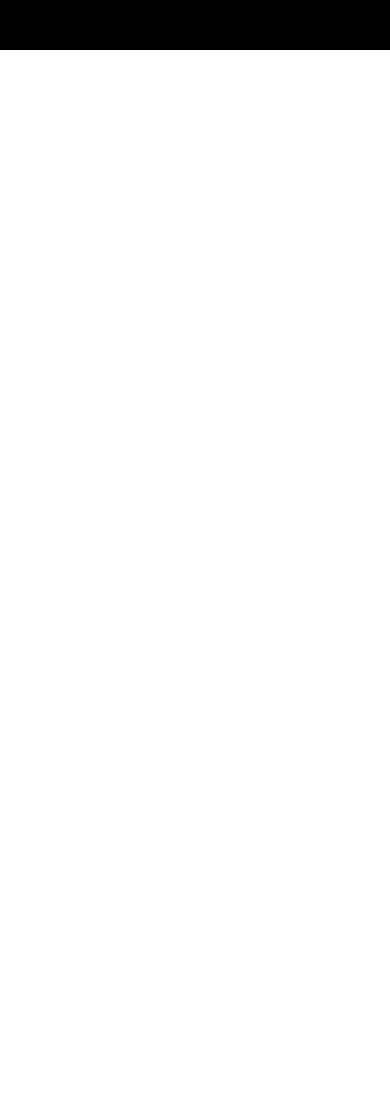
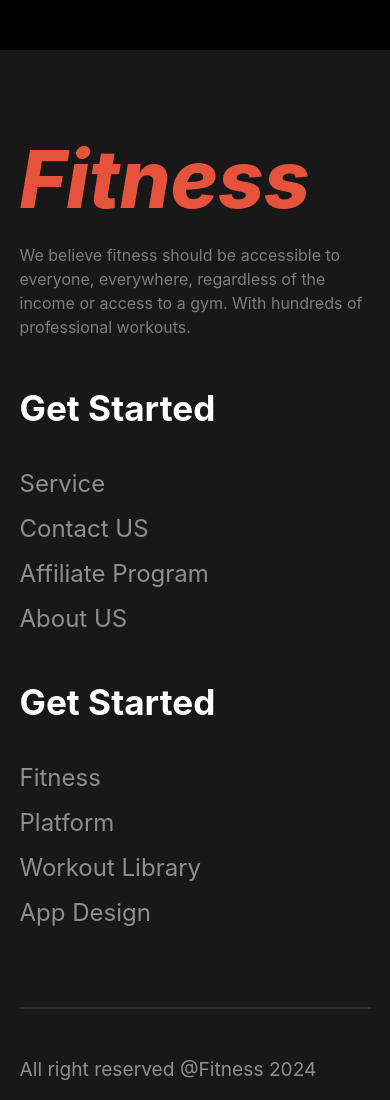
Before and after one commit to Shorno/Assignment-2-PH_Shorno, a website built with Vite: page index.html in a window 390 px wide. Shown: the part 6420-7520 px from the top of the page. Before the commit the page ends 6470 px from the top, so only its background shows below. Built offline with nearby package versions, Linux system fonts and the light colour scheme.

Commit message:
footer section

```diff
--- a/index.html
+++ b/index.html
@@ -186,9 +186,37 @@
             </div>
         </div>
     </section>
-
 </main>
-
+<footer>
+    <div class="footer-container wrapper">
+        <div class="footer-links">
+            <div>
+                <h1 class="brand">Fitness</h1>
+                <p>We believe fitness should be accessible to everyone, everywhere, regardless of the income or access
+                    to a
+                    gym. With hundreds of professional workouts.</p>
+            </div>
+            <div class="links">
+                <h1>Get Started</h1>
+                <a href="#">Service</a>
+                <a href="#">Contact US</a>
+                <a href="#">Affiliate Program</a>
+                <a href="#">About US</a>
+            </div>
+            <div class="links">
+                <h1>Get Started</h1>
+                <a href="#">Fitness</a>
+                <a href="#">Platform</a>
+                <a href="#">Workout Library</a>
+                <a href="#">App Design</a>
+            </div>
+        </div>
+        <div class="line"></div>
+        <div class="footer-text">
+            <p>All right reserved @Fitness 2024</p>
+        </div>
+    </div>
+</footer>
 
 </body>
 </html>
--- a/style.css
+++ b/style.css
@@ -39,7 +39,7 @@ nav {
     align-items: center;
 }
 
-nav h1 {
+nav h1, .brand {
     color: #E6533C;
     font-size: 3rem;
     font-style: italic;
@@ -477,6 +477,66 @@ td {
     background-size: cover;
 }
 
+footer {
+    background-color: #181818;
+}
+
+.footer-container {
+    padding: 5rem 0;
+}
+
+.footer-links {
+    display: grid;
+    grid-template-columns: 2fr 1fr 1fr;
+    place-items: flex-end;
+    gap: 5rem;
+}
+
+.footer-links > div {
+    align-self: flex-start;
+}
+
+
+.footer-links p {
+    color: #7d7d7d;
+    font-size: 1.2rem;
+    line-height: 1.5;
+}
+
+.brand {
+    margin-bottom: 1rem;
+    font-size: 7rem;
+}
+
+.links h1 {
+    margin-bottom: 1.5rem;
+    color: #fdfdfd;
+    font-size: 2.5rem;
+}
+
+.links {
+    display: flex;
+    flex-direction: column;
+    gap: 1.5rem;
+}
+
+.links a, .footer-text {
+    color: #8e8e8e;
+    font-size: 1.8rem;
+}
+.line{
+    margin-top: 5rem;
+    height: 2px;
+    max-width: 100%;
+    background-color: #2e2e2e;
+}
+.footer-text{
+    margin-top: 3rem;
+    text-align: center;
+    font-size: 1.6rem;
+}
+
+
 /*NAV MEDIA QUERY*/
 @media screen and (max-width: 576px) {
     .wrapper {
@@ -738,13 +798,13 @@ td {
 }
 
 /*TEAM SECTION*/
-
 @media screen and (max-width: 576px) {
 
     .team-img-grid {
         margin-top: 3rem;
         grid-template-columns: repeat(1, 1fr);
     }
+
     .trainer {
         padding-bottom: 1rem;
         border-radius: 1.5rem;
@@ -754,9 +814,11 @@ td {
     .trainer h1 {
         font-size: 1.5rem;
     }
-    .trainer-1, .trainer-4{
+
+    .trainer-1, .trainer-4 {
         display: none;
     }
+
     .team {
         gap: 1rem;
         padding-bottom: 5rem;
@@ -765,9 +827,44 @@ td {
     .team h1 {
         font-size: 2.5rem;
     }
-    .team > p{
+
+    .team > p {
         text-align: center;
     }
 
 
 }
+
+/*FOOTER SECTION*/
+@media screen and (max-width: 576px) {
+    .footer-links{
+        grid-template-columns: repeat(1,1fr);
+        place-items: flex-start;
+        gap: 3rem;
+    }
+    .brand {
+        margin-bottom: 1rem;
+        font-size: 5rem;
+    }
+    .footer-links p {
+        color: #7d7d7d;
+        font-size: 1rem;
+        line-height: 1.5;
+    }
+    .links h1{
+        font-size: 2.2rem;
+    }
+    .links a {
+        color: #8e8e8e;
+        font-size: 1.5rem;
+    }
+    .links{
+        gap: 1rem;
+    }
+
+    .footer-text{
+        text-align: left;
+        font-size: 1.2rem;
+    }
+
+}
```
